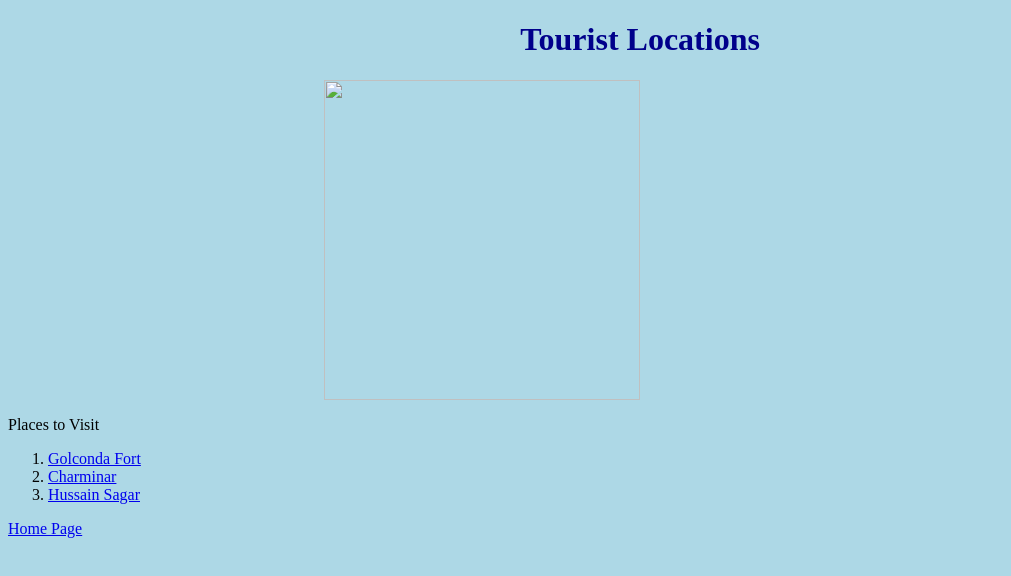
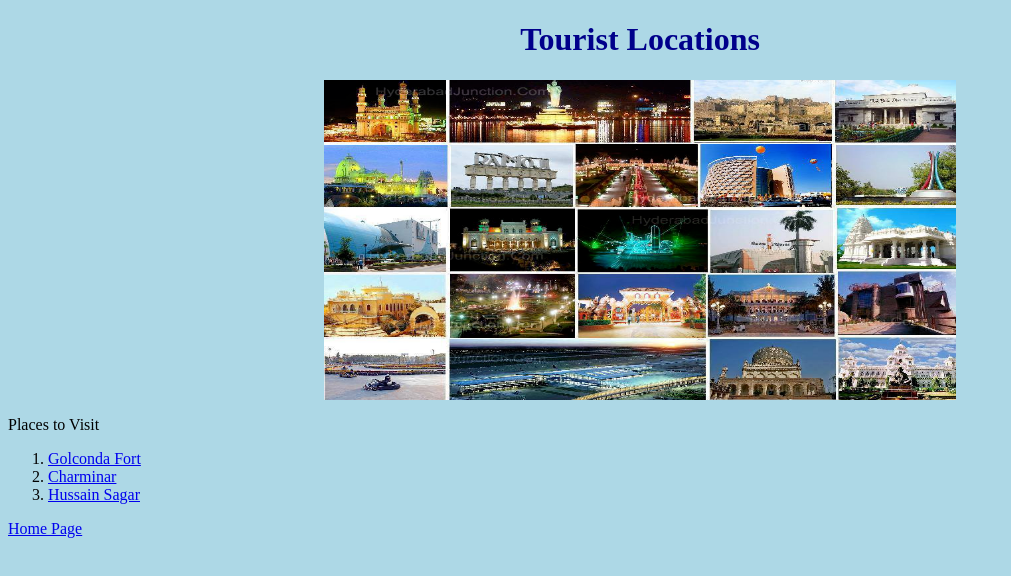
Before and after one commit to Shashank-08/ICT-Summative-Assessment-2, a plain HTML site: page tourist-locations.html in a window 1280 px wide. Shown: the whole page, without its empty margins (0-1011 px from the left). Drawn offline with Linux system fonts and the light colour scheme.

Commit message:
Update tourist-locations.html

```diff
--- a/tourist-locations.html
+++ b/tourist-locations.html
@@ -5,7 +5,7 @@
     <h1>Tourist Locations</h1>
   </head>
   <body>
-    <img src = "math.png" height = 320 width = 80 class="center">
+    <img src = "telangana2.png" height = 320 width = 80 class="center">
     <p>
         Places to Visit
         <ol>
```
